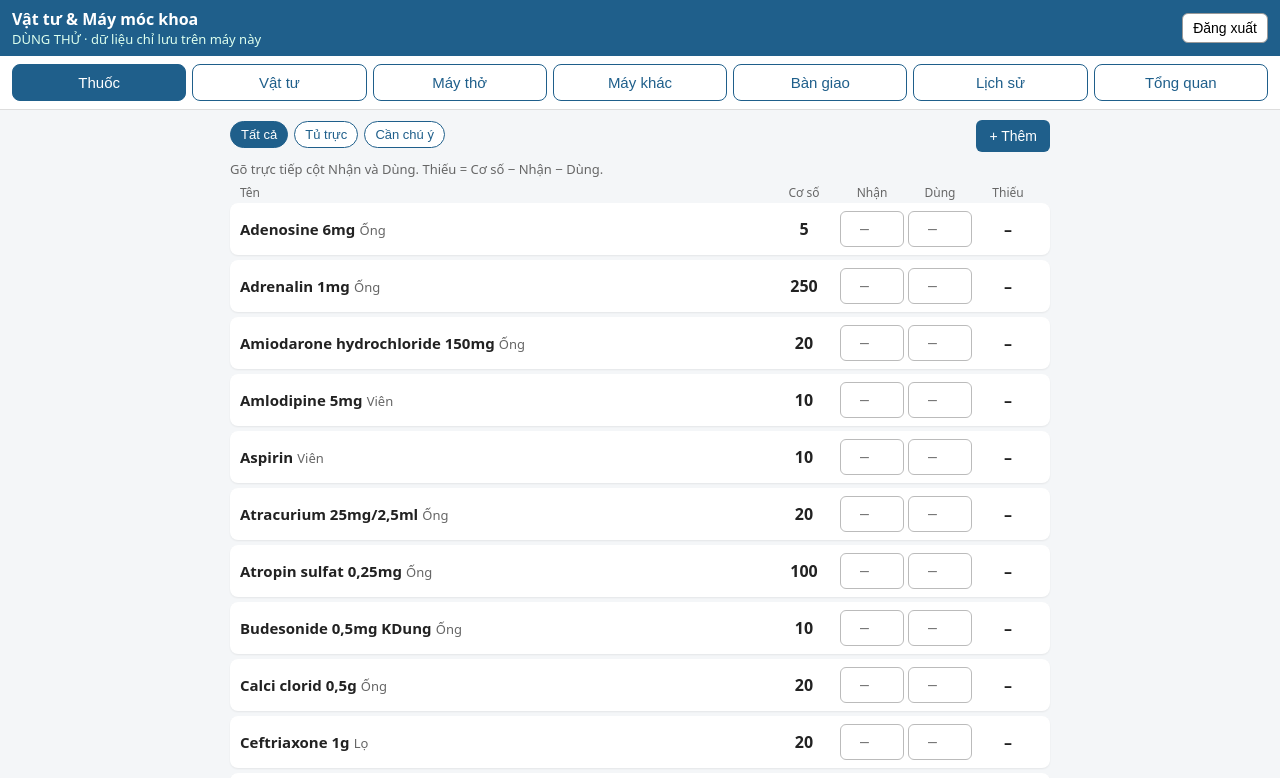
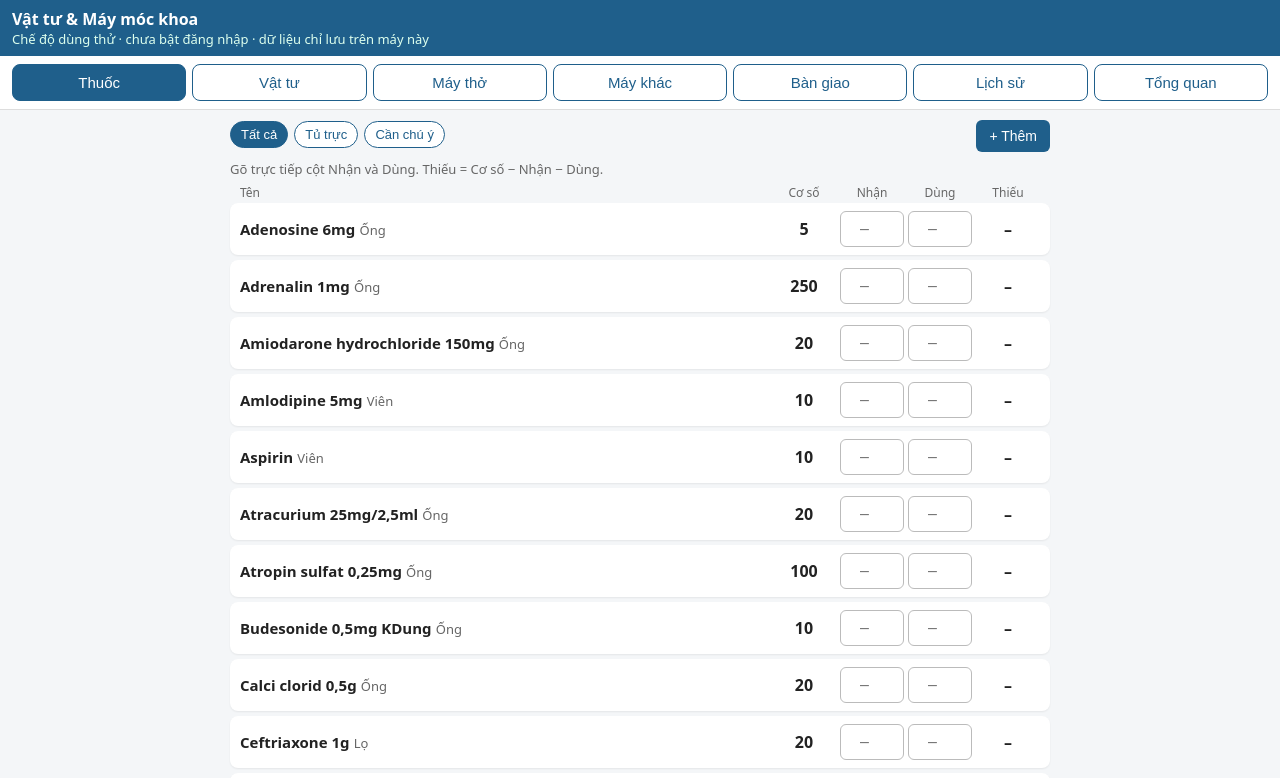
Before and after one commit to drdotoan/so-tay-benh-nhan, a plain HTML site: page vat-tu-khoa/index.html in a window 1280 px wide. Shown: the top 778 px of the page. Drawn offline with Linux system fonts and the light colour scheme.

Commit message:
vat-tu-khoa: hide logout button in demo mode, clarify status text
Co-Authored-By: Claude Sonnet 5.5 <noreply@anthropic.com>
Claude-Session: https://claude.ai/code/session_01GWadQXMVqmbrSPWpgFdX7o

```diff
--- a/vat-tu-khoa/index.html
+++ b/vat-tu-khoa/index.html
@@ -139,8 +139,8 @@ auth.onAuthStateChanged(async u=>{
 function startApp(){
   document.getElementById('gate').style.display='none';
   document.getElementById('app').style.display='block';
-  document.getElementById('logout').style.display='inline-block';
-  document.getElementById('who').textContent=DEMO?'DÙNG THỬ · dữ liệu chỉ lưu trên máy này':`${me.name} · ${ROLE_NAME[role]}${canWrite()?'':' (chỉ xem)'}`;
+  document.getElementById('logout').style.display=DEMO?'none':'inline-block';
+  document.getElementById('who').textContent=DEMO?'Chế độ dùng thử · chưa bật đăng nhập · dữ liệu chỉ lưu trên máy này':`${me.name} · ${ROLE_NAME[role]}${canWrite()?'':' (chỉ xem)'}`;
   if(role==='leader') tab='dash';
   db.collection('items').onSnapshot(s=>{
     items=s.docs.map(d=>({id:d.id,...d.data()}));
```
